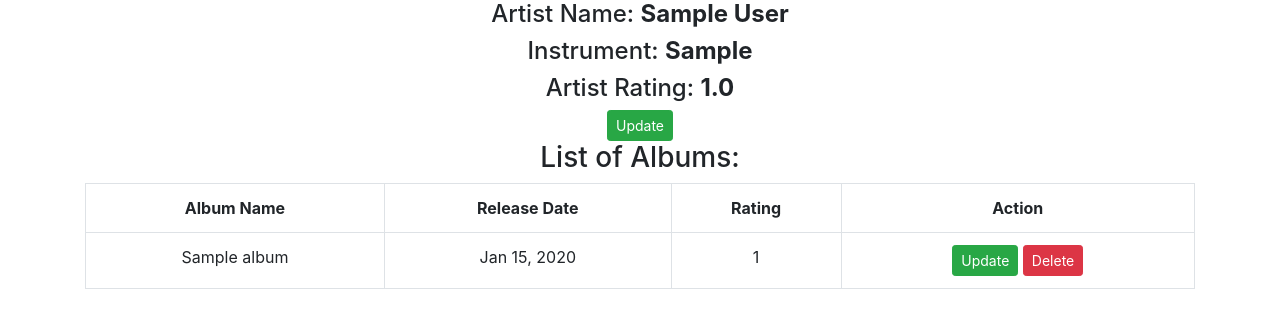
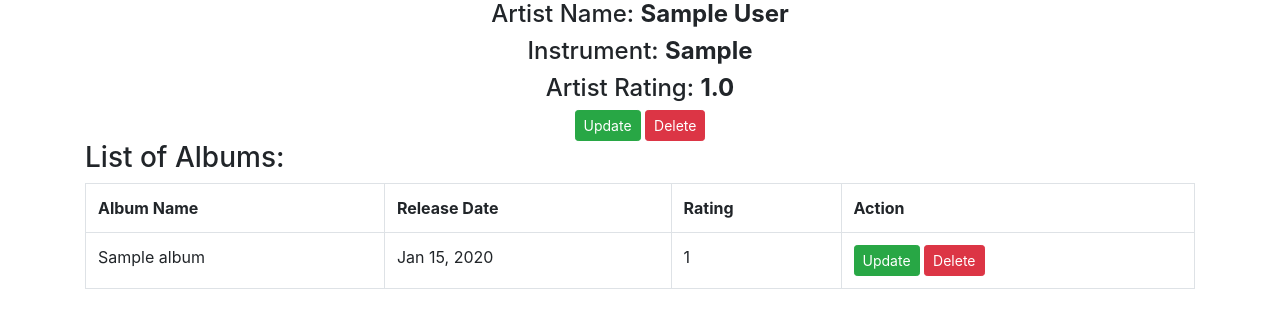
Before and after one commit to muzahid2559/CRUD_Operation_with_Django, a Django app: page /album_list/1/ in a window 1280 px wide. Shown: the part 56-384 px from the top of the page. Run offline with Django 4.2, Linux system fonts and the light colour scheme; tables that the repository leaves empty hold one stand-in row (values such as "Sample post"); some libraries are stand-ins or nearby versions.

Commit message:
feat: Delete Musician

```diff
--- a/CRUD/urls.py
+++ b/CRUD/urls.py
@@ -14,4 +14,5 @@ urlpatterns = [
     path('update_musician/<int:musician_id>/', views.update_musician, name='update_musician'),
     path('update_album/<int:album_id>/', views.update_album, name='update_album'),
     path('delete_album/<int:album_id>/', views.delete_album, name='delete_album'),
+    path('delete_musician/<int:musician_id>/', views.delete_musician, name='delete_musician'),
 ]
--- a/CRUD/views.py
+++ b/CRUD/views.py
@@ -72,10 +72,14 @@ def update_album(request, album_id):
             diction.update({'success_text':'Successfully Updated!'})
 
     diction.update({'update_form':form})
-    diction.update({'album_id':album_id})
     return render(request,'CRUD/update_album.html', context=diction)
 
 def delete_album(request, album_id):
     album = Album.objects.get(pk=album_id).delete()
     diction = {'delete_success':'Album Deleted Successfully!'}
     return render(request, 'CRUD/delete.html', context=diction)
+
+def delete_musician(request, musician_id):
+    artist = Musician.objects.get(pk=musician_id).delete(0)
+    diction = {'delete_success':'Musician Deleted Successfully!'}
+    return render(request, 'CRUD/delete.html', context=diction)
--- a/templates/CRUD/album_list.html
+++ b/templates/CRUD/album_list.html
@@ -7,6 +7,8 @@
 <h4 style="text-align:center;">Artist Rating: <span style="font-weight:bold;">{{ musician_rating_avg.num_stars__avg  }}</span></h4>
 
 <div style="text-align:center;"><a href="{% url 'CRUD:update_musician' musician_id=musician_info.id %}" class="btn btn-success btn-sm">Update</a>
+  <a href="{% url 'CRUD:delete_musician' musician_id=musician_info.id %}" onclick="return confirm('Delete Musician?')" class="btn btn-danger btn-sm">Delete</a> </div>
+
 
 <h3>List of Albums:</h3>
 <table class="table table-bordered">
```
